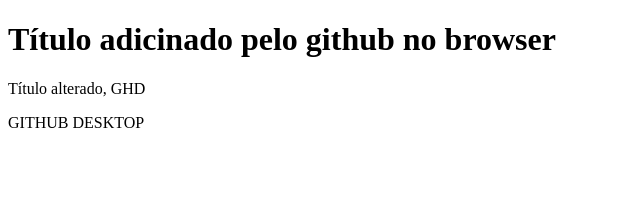
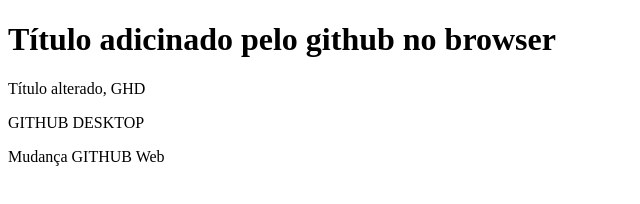
Before and after one commit to ggvinicius/learning, a plain HTML site: page index.html in a window 1280 px wide. Shown: the whole page, without its empty margins (0-640 px from the left). Drawn offline with Linux system fonts and the light colour scheme.

Commit message:
Update index.html

```diff
--- a/index.html
+++ b/index.html
@@ -13,6 +13,8 @@
     <p>Título alterado, GHD</p>
 
     <span>GITHUB DESKTOP</span>
+
+    <p>Mudança GITHUB Web</p>
 </body>
 
 </html>
```
